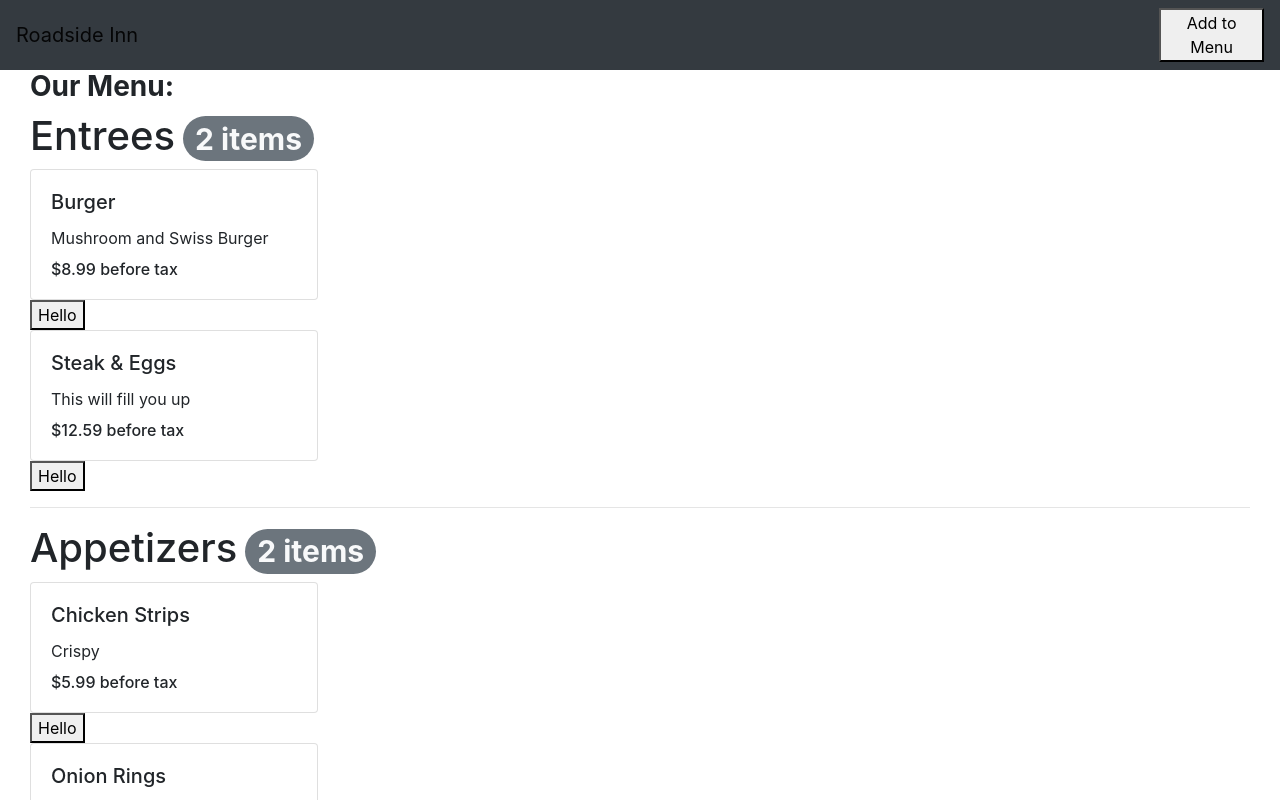
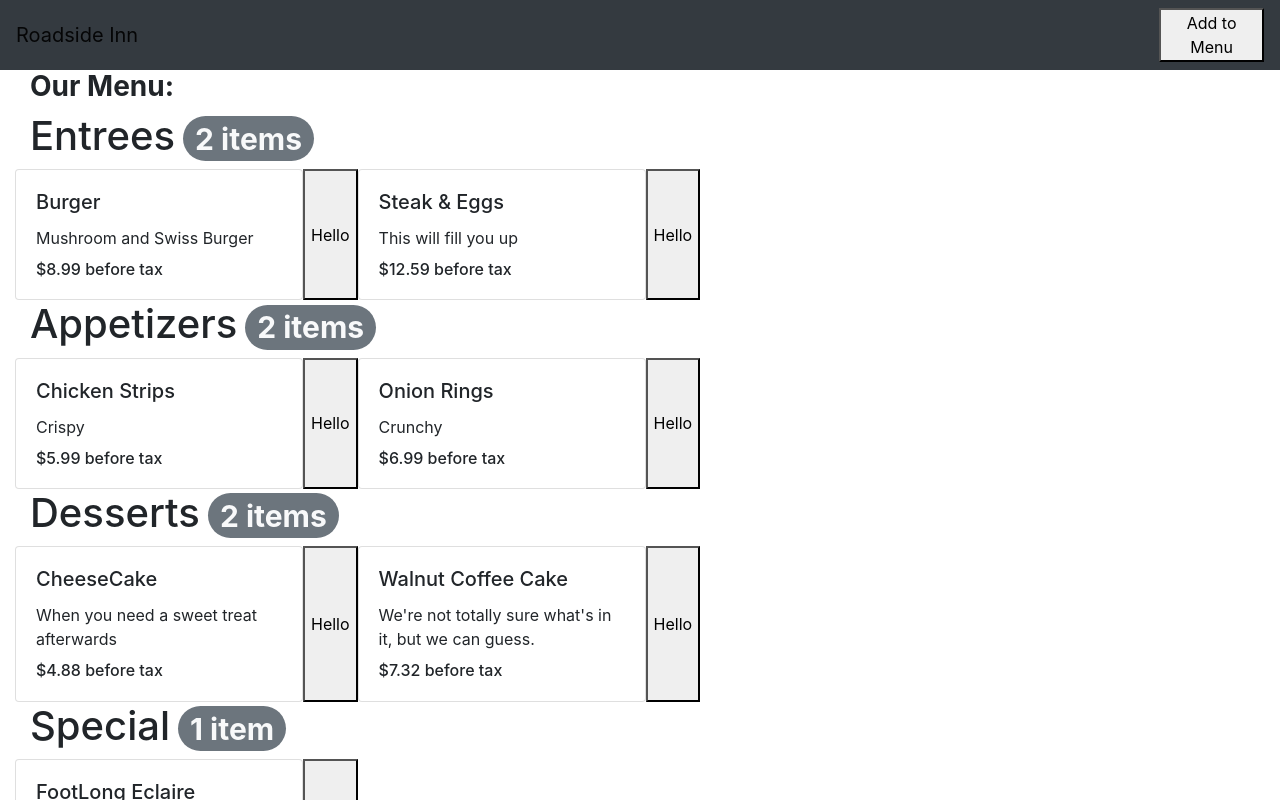
Before and after one commit to ScottWiniarski/advancedwebfoodmenu, a React (Create React App) app: page / in a window 1280 px wide. Shown: the top 800 px of the page. Built offline with nearby package versions, Linux system fonts and the light colour scheme.

Commit message:
Restructured card layout

```diff
--- a/src/Components/Course.jsx
+++ b/src/Components/Course.jsx
@@ -2,6 +2,8 @@ import React from 'react';
 import MenuItem from './MenuItem';
 import Card from 'react-bootstrap/Card'
 import Badge from 'react-bootstrap/Badge';
+import Col from 'react-bootstrap/Col';
+import Row from 'react-bootstrap/Row';
 
 const Course = (props) => {
     const {name, items, addToMenu} = props;
@@ -9,14 +11,16 @@ const Course = (props) => {
 
     return (
         <React.Fragment>
+
             <h1>{name[0].toUpperCase() + name.substring(1) + plural}
             <Badge bg="secondary" text='light' pill className='ml-2'>{items.length} item{plural}</Badge>
             </h1>
-
+            <Row>
             {items.map( i =>
                 <MenuItem key={Number(i.id) + 7} item={i} addToMenu={addToMenu} />
             )}
             <hr />
+            </Row>
         </React.Fragment>
     );
 }
```
